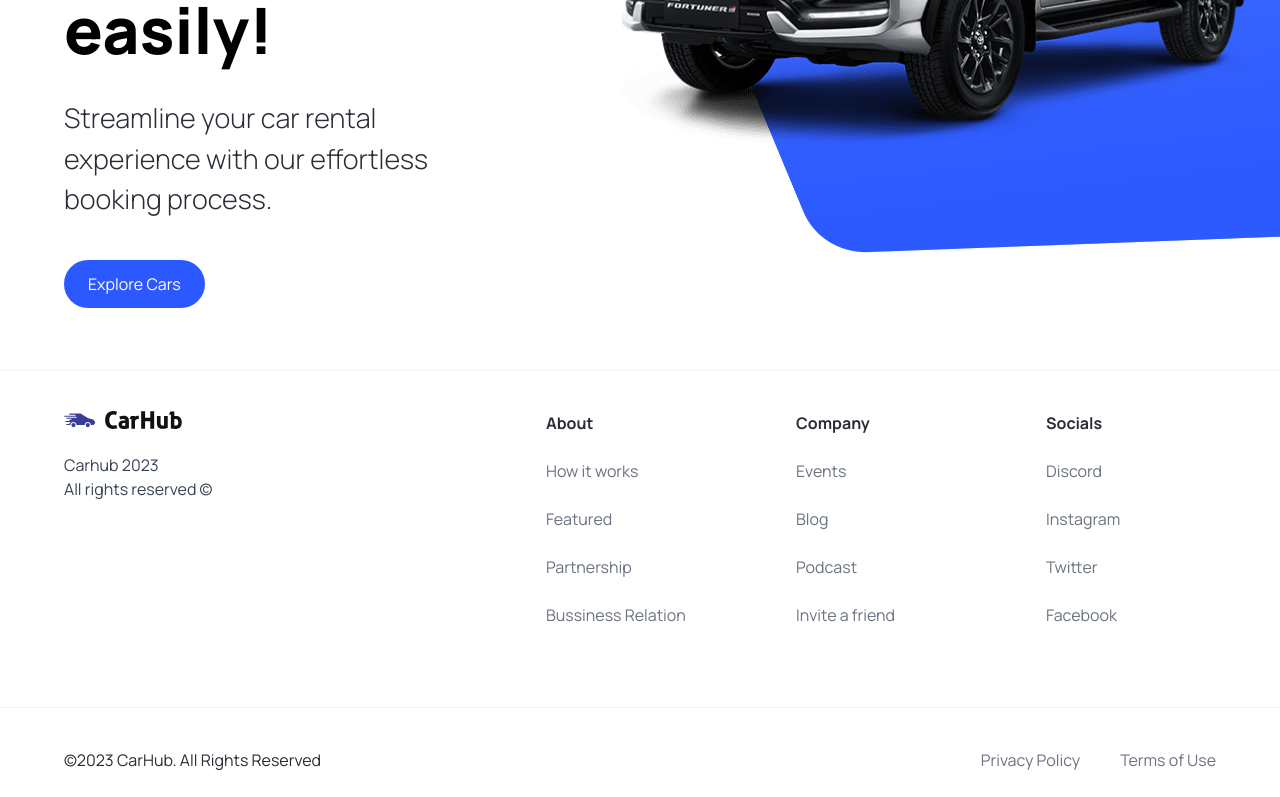
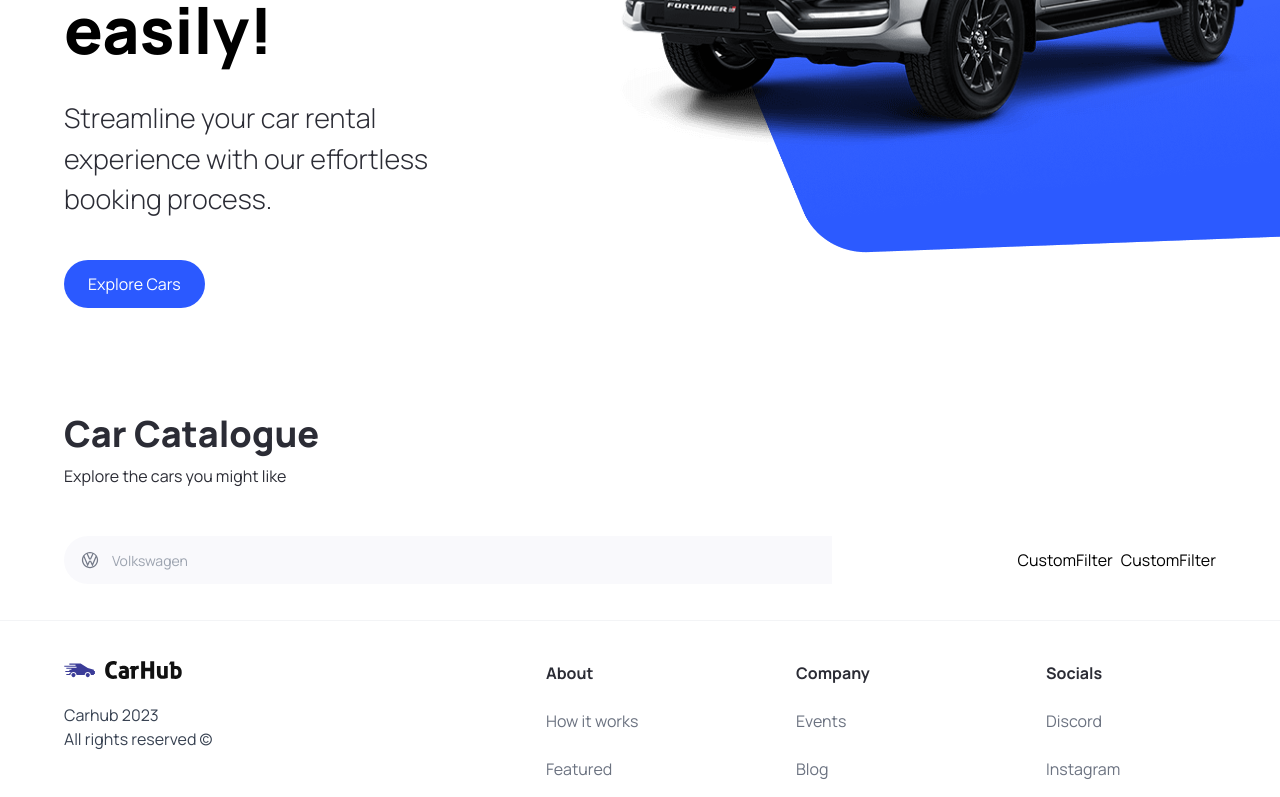
Before and after one commit to 3xp1o1t/car_showcase, a Next.js app: page / in a window 1280 px wide. Shown: the part 450-1247 px from the top of the page. Built offline with nearby package versions, Linux system fonts and the light colour scheme.

Commit message:
Added search bar by manufacturer
Added manufacturers to search bar by using some constants
Installed Headlessui for the comboboxes

```diff
--- a/app/page.tsx
+++ b/app/page.tsx
@@ -1,10 +1,26 @@
 import Image from "next/image";
-import { Hero } from "@/components";
+import { CustomFilter, Hero, SearchBar } from "@/components";
 
 export default function Home() {
   return (
     <main className="overflow-hidden">
       <Hero />
+
+      <div className="mt-12 padding-x padding-y max-width" id="discover">
+        <div className="home__text-container">
+          <h1 className="text-4xl font-extrabold">Car Catalogue</h1>
+          <p>Explore the cars you might like</p>
+        </div>
+
+        <div className="home__filters">
+          <SearchBar />
+
+          <div className="home__filter-container">
+            <CustomFilter title="fuel" />
+            <CustomFilter title="year" />
+          </div>
+        </div>
+      </div>
     </main>
   );
 }
--- /dev/null
+++ b/components/CustomFilter.tsx
@@ -0,0 +1,7 @@
+import React from "react";
+
+const CustomFilter = () => {
+  return <div>CustomFilter</div>;
+};
+
+export default CustomFilter;
--- /dev/null
+++ b/components/SearchBar.tsx
@@ -0,0 +1,22 @@
+"use client";
+
+import { useState } from "react";
+import SearchManufacturer from "./SearchManufacturer";
+
+const SearchBar = () => {
+  const [manufacturer, setManufacturer] = useState("");
+
+  const handleSearch = () => {};
+  return (
+    <form className="searchbar" onSubmit={handleSearch}>
+      <div className="searchbar__item">
+        <SearchManufacturer
+          manufacturer={manufacturer}
+          setManufacturer={setManufacturer}
+        />
+      </div>
+    </form>
+  );
+};
+
+export default SearchBar;
--- /dev/null
+++ b/components/SearchManufacturer.tsx
@@ -0,0 +1,92 @@
+"use client";
+
+import Image from "next/image";
+import { Combobox, Transition } from "@headlessui/react";
+import { manufacturers } from "@/constants";
+import { SearchManufacturerProps } from "@/types";
+import { useState, Fragment } from "react";
+
+const SearchManufacturer = ({
+  manufacturer,
+  setManufacturer,
+}: SearchManufacturerProps) => {
+  const [query, setQuery] = useState("");
+
+  const filteredManufacturers =
+    query === ""
+      ? manufacturers
+      : manufacturers.filter((item) =>
+          item
+            .toLowerCase()
+            .replace(/\s+/g, "")
+            .includes(query.toLowerCase().replace(/\s+/g, ""))
+        );
+
+  return (
+    <div className="search-manufacturer">
+      <Combobox value={manufacturer} onChange={setManufacturer}>
+        <div className="relative w-full">
+          <Combobox.Button className="absolute top-[14px]">
+            <Image
+              src="/car-logo.svg"
+              width={20}
+              height={20}
+              className="ml-4"
+              alt="Car Logo"
+            />
+          </Combobox.Button>
+          <Combobox.Input
+            className="search-manufacturer__input"
+            placeholder="Volkswagen"
+            displayValue={(manufacturer: string) => manufacturer}
+            onChange={(e) => setQuery(e.target.value)}
+          />
+
+          <Transition
+            as={Fragment}
+            leave="transition ease-in duration-100"
+            leaveFrom="opacity-100"
+            leaveTo="opacity-0"
+            afterLeave={() => setQuery("")}
+          >
+            <Combobox.Options>
+              {filteredManufacturers.map((item) => (
+                <Combobox.Option
+                  key={item}
+                  className={({ active }) =>
+                    `relative search-manufacturer__option ${
+                      active ? "bg-primary-blue text-white" : "text-gray-900"
+                    }`
+                  }
+                  value={item}
+                >
+                  {({ selected, active }) => (
+                    <>
+                      <span
+                        className={`block truncate ${
+                          selected ? "font-medium" : "font-normal"
+                        }`}
+                      >
+                        {item}
+                      </span>
+
+                      {selected ? (
+                        <span
+                          className={`absolute inset-y-0 left-0 flex items-center pl-3 ${
+                            active ? "text-white" : "text-teal-600"
+                          }`}
+                        ></span>
+                      ) : null}
+                    </>
+                  )}
+                </Combobox.Option>
+              ))}
+            </Combobox.Options>
+          </Transition>
+        </div>
+      </Combobox>
+    </div>
+  );
+};
+
+export default SearchManufacturer;
--- a/components/index.tsx
+++ b/components/index.tsx
@@ -2,5 +2,16 @@
 import CustomButton from "./CustomButton";
 import Navbar from "./Navbar";
 import Footer from "./Footer";
+import SearchBar from "./SearchBar";
+import CustomFilter from "./CustomFilter";
+import SearchManufacturer from "./SearchManufacturer";
 
-export { Hero, CustomButton, Navbar, Footer };
+export {
+  Hero,
+  CustomButton,
+  Navbar,
+  Footer,
+  SearchBar,
+  CustomFilter,
+  SearchManufacturer,
+};
--- a/package.json
+++ b/package.json
@@ -9,6 +9,7 @@
     "lint": "next lint"
   },
   "dependencies": {
+    "@headlessui/react": "^1.7.15",
     "@types/node": "20.4.2",
     "@types/react": "18.2.15",
     "@types/react-dom": "18.2.7",
--- a/types/index.ts
+++ b/types/index.ts
@@ -6,3 +6,8 @@
   handleClick?: MouseEventHandler<HTMLButtonElement>;
   btnType?: "button" | "submit";
 }
+
+export interface SearchManufacturerProps {
+  manufacturer: string;
+  setManufacturer: (manufacturer: string) => void;
+}
```
Also changed, not shown: 1 other file (tests, documents, lock files or other folders).
